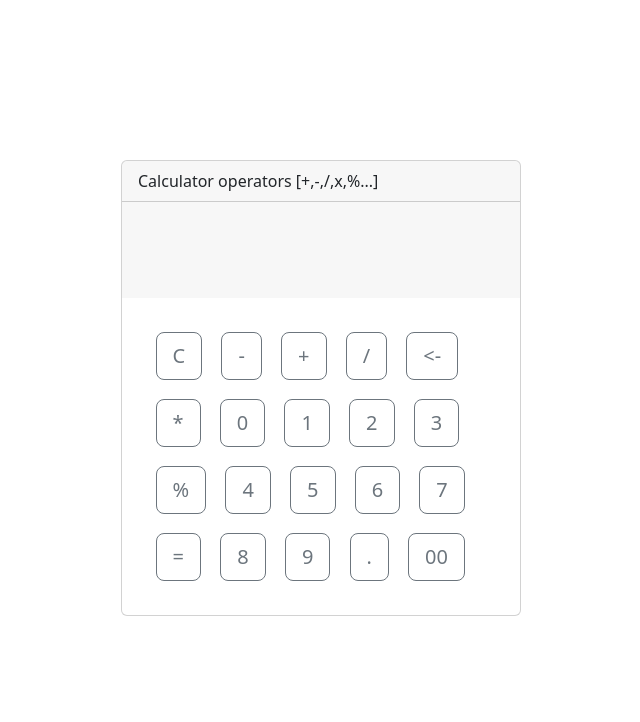
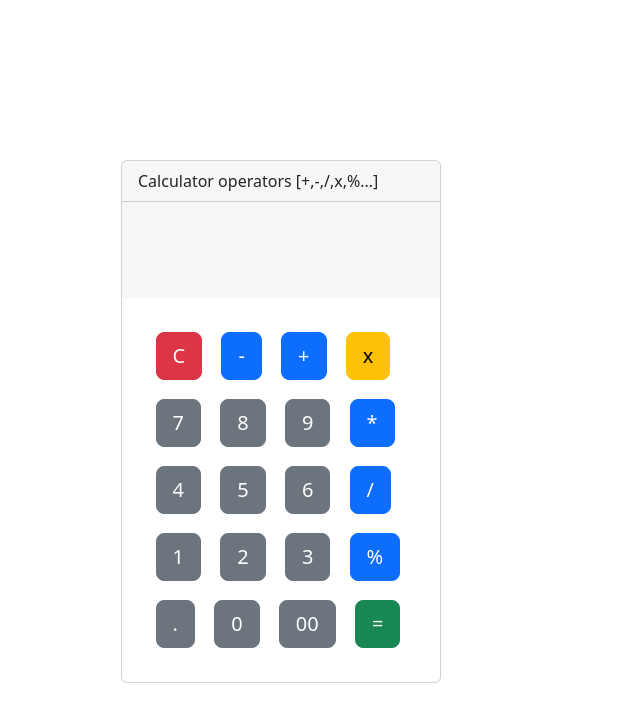
Before and after one commit to Atique22/Calculator-App, a React (Create React App) app: page / in a window 1280 px wide. Shown: the top 722 px of the page, without its empty margins (39-679 px from the left). Built offline with nearby package versions, Linux system fonts and the light colour scheme.

Commit message:
commit calculator

```diff
--- a/src/components/Calculation.js
+++ b/src/components/Calculation.js
@@ -12,7 +12,7 @@ export default function Calculate() {
 
         try {
 
-            if (value.includes("<-")) { //backspace
+            if (value.includes("x")) { //backspace
 
                 expression = expression.substring(0, expression.length - 1);
                 setExpression(expression);
@@ -87,7 +87,7 @@ export default function Calculate() {
 
     return (
 
-        <Card style={{ width: '25rem', margin: '10rem' }}>
+        <Card style={{ width: '20rem', margin: '10rem' }}>
             <Card.Header>Calculator operators [+,-,/,x,%...]</Card.Header>
             <CalculatorResult result={expression} oldValue={storeValue} />
             <CalculatorBody setExpressionCheck={rapper} />
--- a/src/components/CalculatorBody.js
+++ b/src/components/CalculatorBody.js
@@ -2,18 +2,25 @@ import React from 'react';
 import Button from 'react-bootstrap/Button';
 import Card from 'react-bootstrap/Card';
 
-export default function CalculatorBody ({setExpressionCheck}){
+export default function CalculatorBody({ setExpressionCheck }) {
 
-    const onClickAction = (e) =>{
+    const onClickAction = (e) => {
         console.log("onClickAction calling ");
         setExpressionCheck(e);
     }
 
-    const buttonArray = ['C','-','+','/','<-','*',0,1,2,3,'%',4,5,6,7,'=',8,9,'.','00'];
-    return(
+    const buttonArray = [{ id: 'C', color: 'danger' }, { id: '-', color: 'primary' }, { id: '+', color: 'primary' }, { id: 'x', color: 'warning' },
+    { id: 7, color: 'secondary' },{ id: 8, color: 'secondary' },{ id: 9, color: 'secondary' },{ id: '*', color: 'primary' },
+    { id: 4, color: 'secondary' },{ id: 5, color: 'secondary' },{ id: 6, color: 'secondary' },{ id: '/', color: 'primary' },
+    { id: 1, color: 'secondary' }, { id: 2, color: 'secondary' },{ id: 3, color: 'secondary' },{ id: '%', color: 'primary' },
+    { id: '.', color: 'secondary' },{ id: '0', color: 'secondary' },{ id: '00', color: 'secondary' },{ id: '=', color: 'success' },
+
+    ];
+    //,'-','+','/','<-','*',0,1,2,3,'%',4,5,6,7,'=',8,9,'.','00'
+    return (
 
         <Card.Body style={{ padding: '1.5rem', border: '1px' }}>
-        {  buttonArray.map((item) =><Button size='lg' key={item} onClick={() => onClickAction(`${item}`)} variant="outline-secondary" style={{margin: '0.6rem'}}>{item}</Button>)}
+            {buttonArray.map((item, color) => <Button size='lg' key={item.id} onClick={() => onClickAction(`${item.id}`)} variant={item.color} style={{ margin: '0.6rem' }}>{item.id}</Button>)}
         </Card.Body>
     )
 
```
